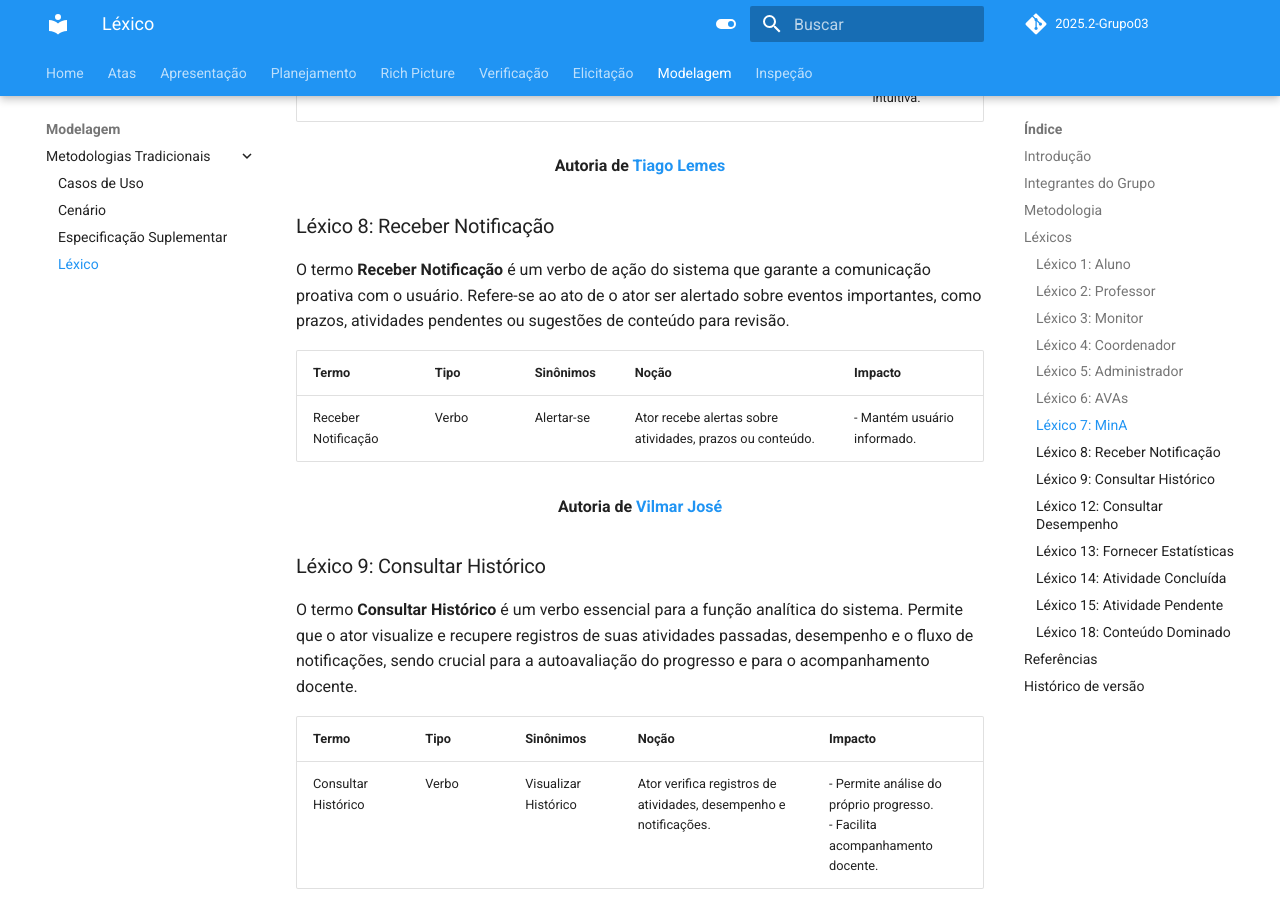
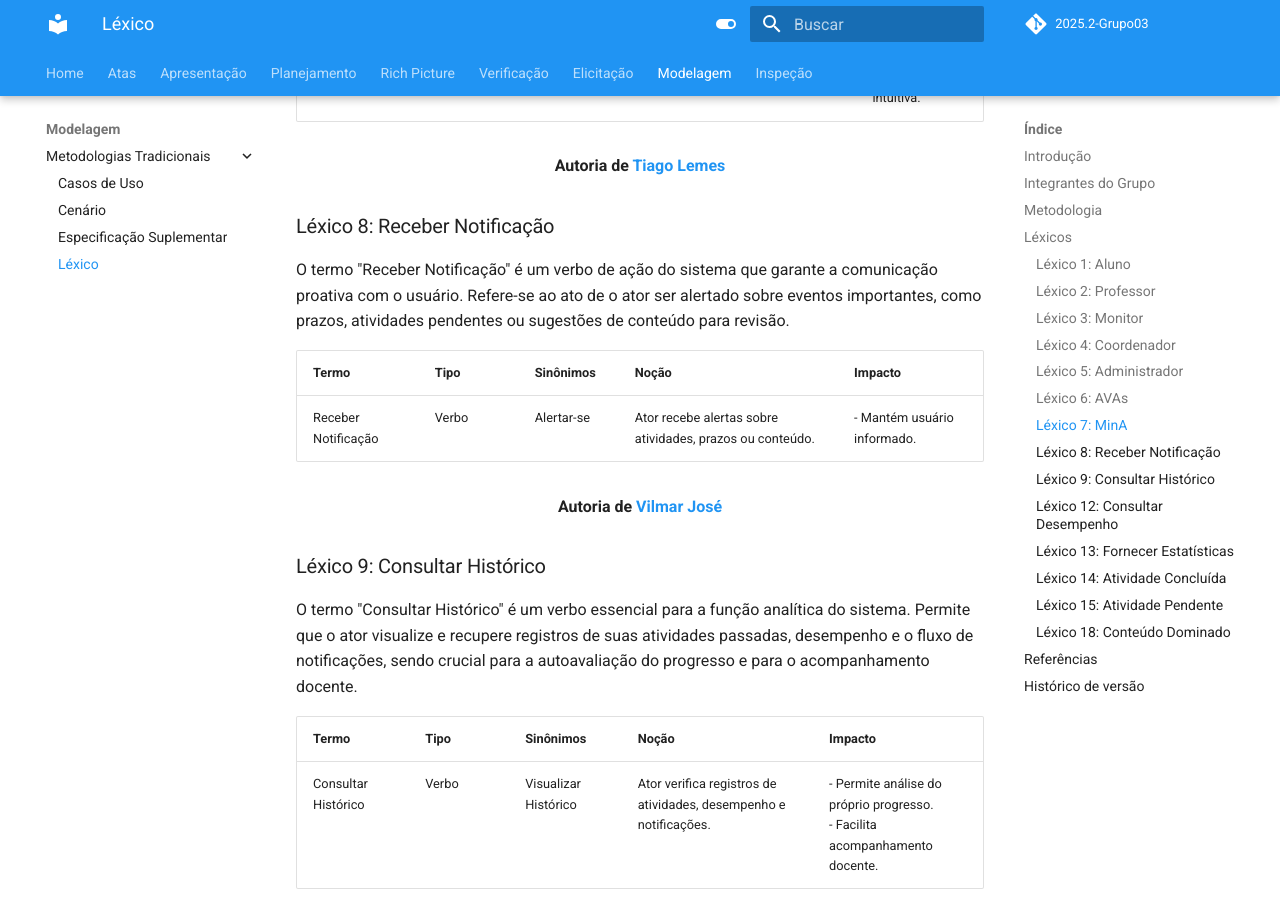
Before and after one commit to Requisitos-de-Software/2025.2-Grupo03, an MkDocs documentation site: the page built from docs/Modelagem/lexico.md, in a window 1280 px wide and 900 px high, scrolled down 3582 px. Built offline with MkDocs 1.6.1 and Material for MkDocs 9.7.7, drawn with Linux system fonts in a browser that asks for light colours; comment, search, counter and statistics services are not loaded; some of the changed text lies outside the part shown.

```diff
--- a/docs/Modelagem/lexico.md
+++ b/docs/Modelagem/lexico.md
@@ -24,7 +24,7 @@ A Tabela 1 apresenta todos os integrantes da equipe que participaram da constru
 ## Léxicos
 
 ### Léxico 1: Aluno
-O termo **Aluno** define o ator principal e central do sistema. É a pessoa cuja experiência de aprendizado, desempenho e progresso são o foco de todas as funcionalidades de análise e interação do sistema.
+O termo "Aluno" define o ator principal e central do sistema. É a pessoa cuja experiência de aprendizado, desempenho e progresso são o foco de todas as funcionalidades de análise e interação do sistema.
 
 | Termo | Tipo | Sinônimos | Noção | Impacto |
 |-------|------|-----------|-------|---------|
@@ -33,7 +33,7 @@ O termo **Aluno** define o ator principal e central do sistema. É a pessoa cuja
 <div align="center"><strong>Autoria de <a href="https://github.com/VilmarFagundes">Vilmar José</a></strong></div>
 
 ### Léxico 2: Professor
-O termo **Professor** define o ator supervisor e facilitador do processo de ensino. É o responsável por ministrar o conteúdo, acompanhar o desempenho coletivo e individual dos estudantes e utilizar os dados analíticos do sistema para tomar decisões pedagógicas.
+O termo "Professor" define o ator supervisor e facilitador do processo de ensino. É o responsável por ministrar o conteúdo, acompanhar o desempenho coletivo e individual dos estudantes e utilizar os dados analíticos do sistema para tomar decisões pedagógicas.
 
 | Termo | Tipo | Sinônimos | Noção | Impacto |
 |-------|------|-----------|-------|---------|
@@ -77,7 +77,7 @@ O termo **Professor** define o ator supervisor e facilitador do processo de ensi
 <div align="center"><strong>Autoria de <a href="https://github.com/TiagoTeixeira-2005">Tiago Lemes</a></strong></div>
 
 ### Léxico 8: Receber Notificação
-O termo **Receber Notificação** é um verbo de ação do sistema que garante a comunicação proativa com o usuário. Refere-se ao ato de o ator ser alertado sobre eventos importantes, como prazos, atividades pendentes ou sugestões de conteúdo para revisão.
+O termo "Receber Notificação" é um verbo de ação do sistema que garante a comunicação proativa com o usuário. Refere-se ao ato de o ator ser alertado sobre eventos importantes, como prazos, atividades pendentes ou sugestões de conteúdo para revisão.
 
 | Termo | Tipo | Sinônimos | Noção | Impacto |
 |-------|------|-----------|-------|---------|
@@ -86,7 +86,7 @@ O termo **Receber Notificação** é um verbo de ação do sistema que garante a
 <div align="center"><strong>Autoria de <a href="https://github.com/VilmarFagundes">Vilmar José</a></strong></div>
 
 ### Léxico 9: Consultar Histórico
-O termo **Consultar Histórico** é um verbo essencial para a função analítica do sistema. Permite que o ator visualize e recupere registros de suas atividades passadas, desempenho e o fluxo de notificações, sendo crucial para a autoavaliação do progresso e para o acompanhamento docente.
+O termo "Consultar Histórico" é um verbo essencial para a função analítica do sistema. Permite que o ator visualize e recupere registros de suas atividades passadas, desempenho e o fluxo de notificações, sendo crucial para a autoavaliação do progresso e para o acompanhamento docente.
 
 | Termo | Tipo | Sinônimos | Noção | Impacto |
 |-------|------|-----------|-------|---------|
```
